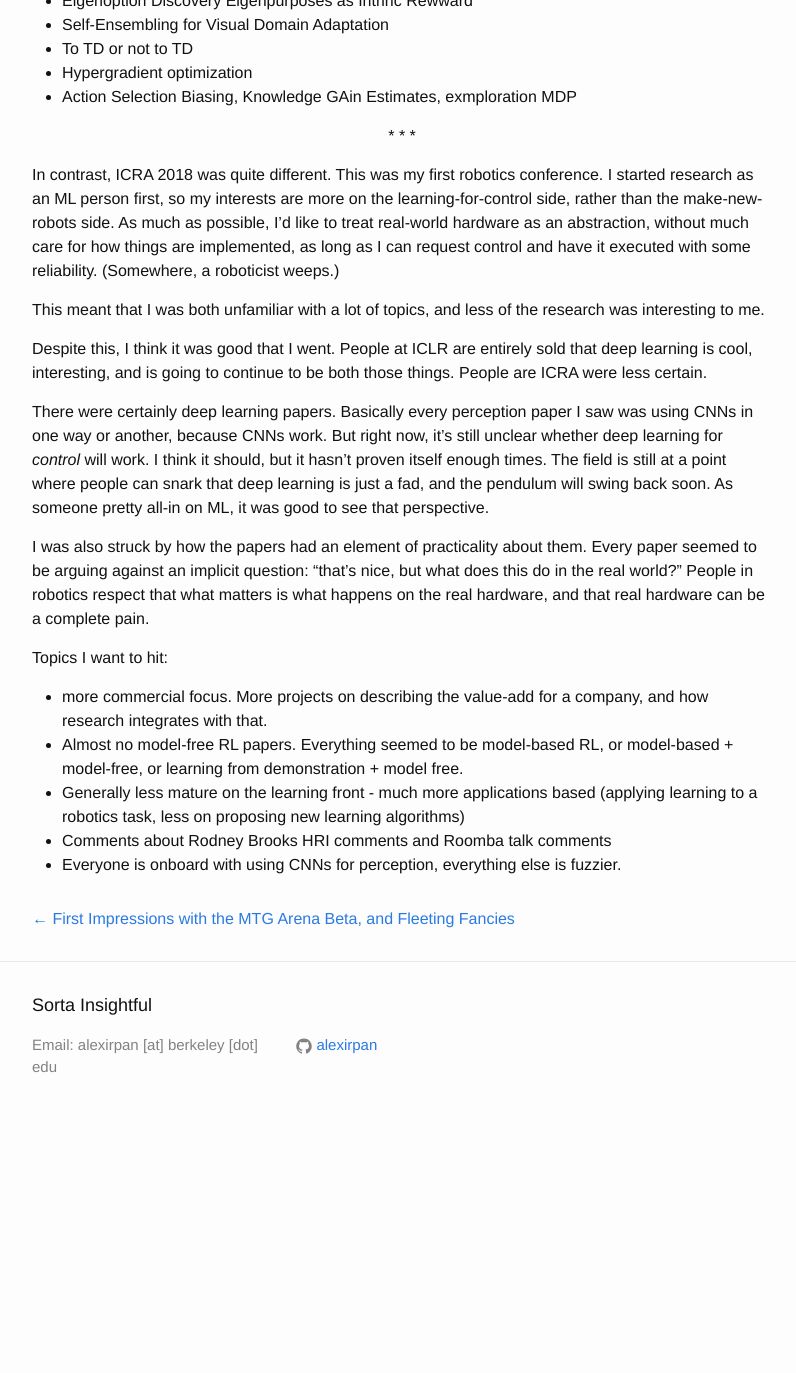
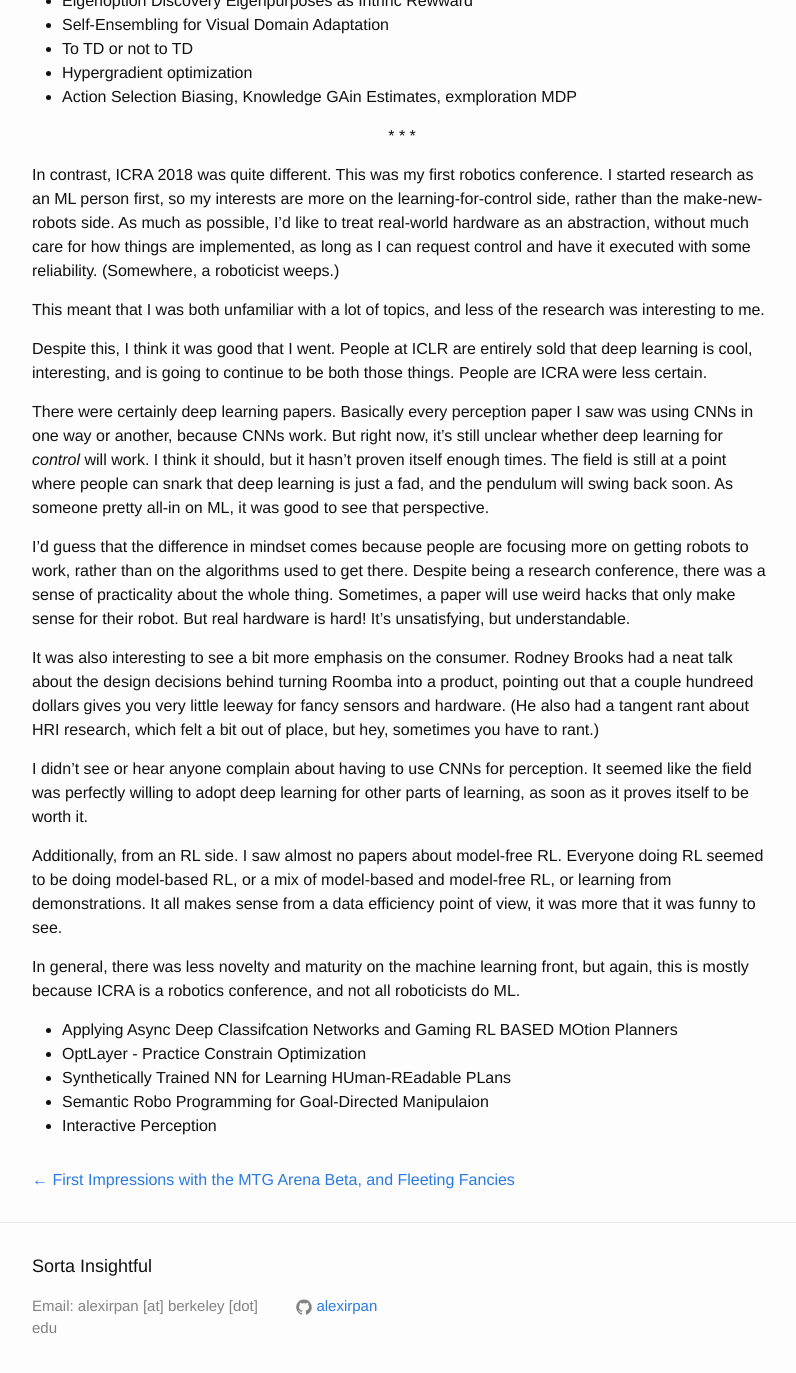
Before and after one commit to alexirpan/alexirpan.github.io, a Jekyll site: the page built from _posts/2018-05-28-iclr-icra.markdown, in a window 1280 px wide and 1400 px high, scrolled down 1479 px. Shown: the top 1373 px of the window, without its empty margins (238-1034 px from the left). Built offline with Jekyll 4.4.1, drawn with Linux system fonts in a browser that asks for light colours; nearby versions of some CDN libraries; before the commit the page ends 2618 px from its top, so only the background shows below that.

Commit message:
Finishing draft

```diff
--- a/_posts/2018-05-28-iclr-icra.markdown
+++ b/_posts/2018-05-28-iclr-icra.markdown
@@ -106,21 +106,34 @@
 snark that deep learning is just a fad, and the pendulum will swing back soon.
 As someone pretty all-in on ML, it was good to see that perspective.
 
-I was also struck by how the papers had an element of practicality about them.
-Every paper seemed to be arguing against an implicit question: "that's nice,
-but what does this do in the real world?" People in robotics respect that
-what matters is what happens on the real hardware, and that real hardware
-can be a complete pain.
+I'd guess that the difference in mindset comes because people are focusing more
+on getting robots to work, rather than on the algorithms used to get there.
+Despite being a research conference, there was a sense of practicality about
+the whole thing. Sometimes, a paper will use weird hacks that only make sense
+for their robot. But real hardware is hard! It's unsatisfying, but understandable.
 
+It was also interesting to see a bit more emphasis on the consumer. Rodney
+Brooks had a neat talk about the design decisions behind turning Roomba into
+a product, pointing out that a couple hundreed dollars gives you very little
+leeway for fancy sensors and hardware. (He also had a tangent rant about
+HRI research, which felt a bit out of place, but hey, sometimes you have to
+rant.)
 
+I didn't see or hear anyone complain about having to use CNNs for perception.
+It seemed like the field was perfectly willing to adopt deep learning for
+other parts of learning, as soon as it proves itself to be worth it.
 
-Topics I want to hit:
-* more commercial focus. More projects on describing the value-add for a
-company, and how research integrates with that.
-* Almost no model-free RL papers. Everything seemed to be model-based RL,
-or model-based + model-free, or learning from demonstration + model free.
-* Generally less mature on the learning front - much more applications
-based (applying learning to a robotics task, less on proposing new learning algorithms)
-* Comments about Rodney Brooks HRI comments and Roomba talk comments
-* Everyone is onboard with using CNNs for perception, everything else is
-fuzzier.
+Additionally, from an RL side. I saw almost no papers about model-free RL.
+Everyone doing RL seemed to be doing model-based RL, or a mix of model-based
+and model-free RL, or learning from demonstrations. It all makes sense from
+a data efficiency point of view, it was more that it was funny to see.
+
+In general, there was less novelty and maturity on the machine learning front,
+but again, this is mostly because ICRA is a robotics conference, and not all
+roboticists do ML.
+
+* Applying Async Deep Classifcation Networks and Gaming RL BASED MOtion Planners
+* OptLayer - Practice Constrain Optimization
+* Synthetically Trained NN for Learning HUman-REadable PLans
+* Semantic Robo Programming for Goal-Directed Manipulaion
+* Interactive Perception
```
